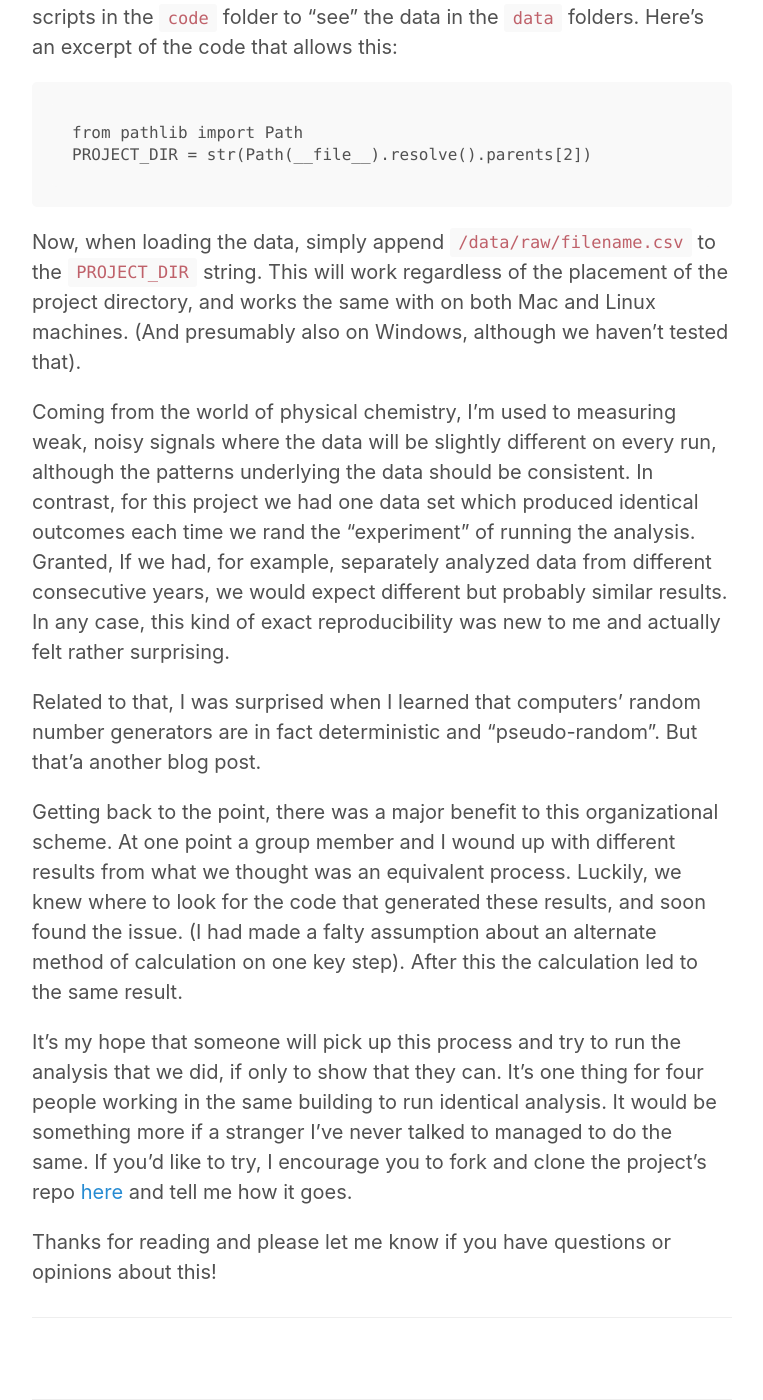
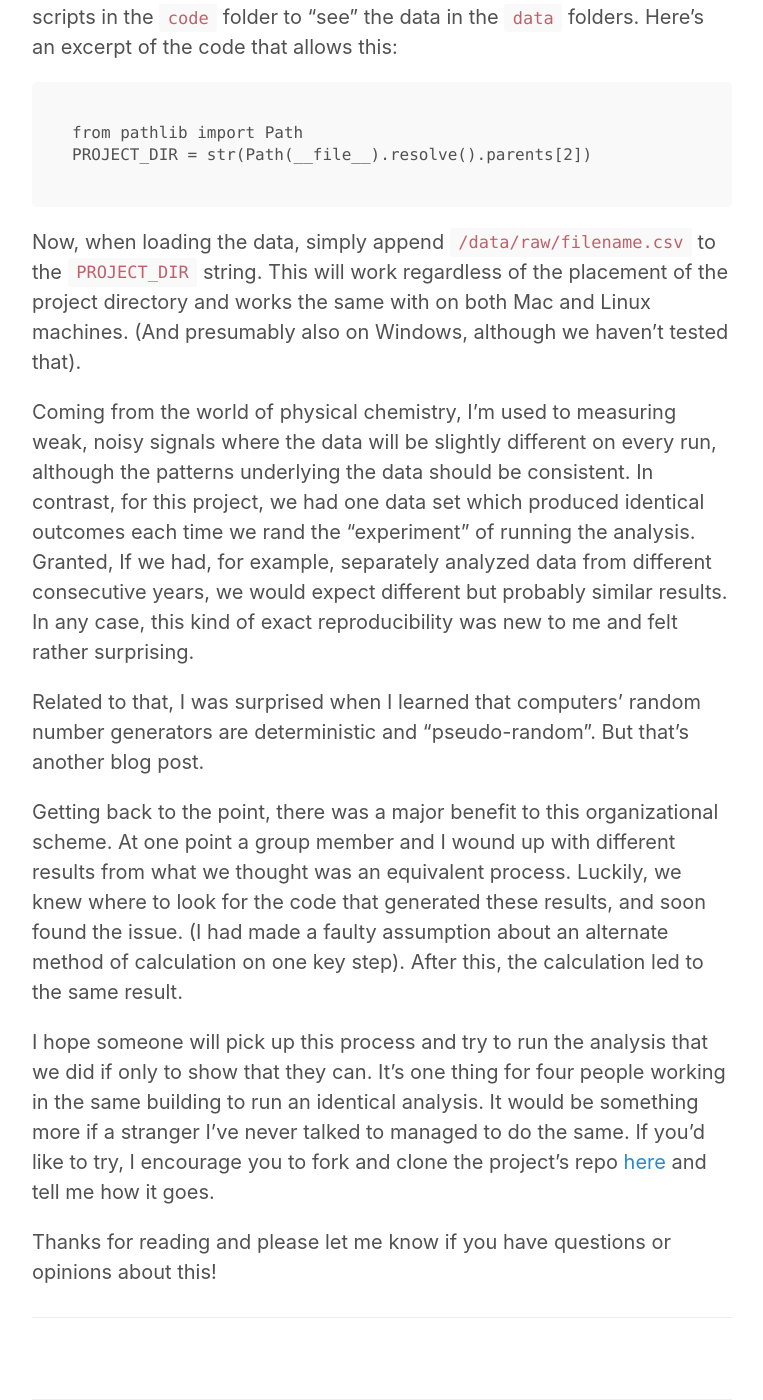
Before and after one commit to erikkristoferanderson/ekand.github.io, a Jekyll site: the page built from _posts/2020-01-13-on-reproducibility.md, in a window 1280 px wide and 1400 px high, scrolled down 1837 px. Shown: the whole window, without its empty margins (258-1021 px from the left). Built offline with Jekyll 4.4.1, drawn with Linux system fonts in a browser that asks for light colours; some of the changed text lies outside the part shown.

Commit message:
fix typos

````diff
--- a/_posts/2020-01-13-on-reproducibility.md
+++ b/_posts/2020-01-13-on-reproducibility.md
@@ -30,7 +30,7 @@ To organize the project, I took inspiration from the [cookie cutter data science
 ```
 There are a few key features here. First, data is separated from jupyter notebooks and python code. This separation helps to keep things organized.
 
-Second, data is separated into raw data and interem data. The folder `data/raw` is, as the name suggests, for data in in the original form as downloaded from the New York City Metropolitan Transportation Authority (MTA). This ensures that the analysis can always be run from the same starting point, even if the MTA website goes down. `data/interem`, again as the name suggests, is a folder for data that has been partially processed. Saving this data partway through the analysis can save time when developing and re-running the later steps of the data manipulation process.
+Second, data is separated into raw data and interim data. The folder `data/raw` is, as the name suggests, for data in the original form as downloaded from the New York City Metropolitan Transportation Authority (MTA). This ensures that the analysis can always be run from the same starting point, even if the MTA website goes down. `data/interim`, again as the name suggests, is a folder for data that has been partially processed. Saving this data part way through the analysis can save time when developing and re-running the later steps of the data manipulation process.
 
 A technical note: We needed to take an additional step to allow the python scripts in the `code` folder to "see" the data in the `data` folders. Here's an excerpt of the code that allows this:
 
@@ -38,15 +38,15 @@ A technical note: We needed to take an additional step to allow the python scrip
 from pathlib import Path
 PROJECT_DIR = str(Path(__file__).resolve().parents[2])
 ```
-Now, when loading the data, simply append `/data/raw/filename.csv` to the `PROJECT_DIR` string. This will work regardless of the placement of the project directory, and works the same with on both Mac and Linux machines. (And presumably also on Windows, although we haven't tested that).
+Now, when loading the data, simply append `/data/raw/filename.csv` to the `PROJECT_DIR` string. This will work regardless of the placement of the project directory and works the same with on both Mac and Linux machines. (And presumably also on Windows, although we haven't tested that).
 
-Coming from the world of physical chemistry, I'm used to measuring weak, noisy signals where the data will be slightly different on every run, although the patterns underlying the data should be consistent. In contrast, for this project we had one data set which produced identical outcomes each time we rand the "experiment" of running the analysis. Granted, If we had, for example, separately analyzed data from different consecutive years, we would expect different but probably similar results. In any case, this kind of exact reproducibility was new to me and actually felt rather surprising.
+Coming from the world of physical chemistry, I'm used to measuring weak, noisy signals where the data will be slightly different on every run, although the patterns underlying the data should be consistent. In contrast, for this project, we had one data set which produced identical outcomes each time we rand the "experiment" of running the analysis. Granted, If we had, for example, separately analyzed data from different consecutive years, we would expect different but probably similar results. In any case, this kind of exact reproducibility was new to me and felt rather surprising.
 
-Related to that, I was surprised when I learned that computers' random number generators are in fact deterministic and "pseudo-random". But that'a another blog post.
+Related to that, I was surprised when I learned that computers' random number generators are deterministic and "pseudo-random". But that's another blog post.
 
-Getting back to the point, there was a major benefit to this organizational scheme. At one point a group member and I wound up with different results from what we thought was an equivalent process. Luckily, we knew where to look for the code that generated these results, and soon found the issue. (I had made a falty assumption about an alternate method of calculation on one key step). After this the calculation led to the same result.
+Getting back to the point, there was a major benefit to this organizational scheme. At one point a group member and I wound up with different results from what we thought was an equivalent process. Luckily, we knew where to look for the code that generated these results, and soon found the issue. (I had made a faulty assumption about an alternate method of calculation on one key step). After this, the calculation led to the same result.
 
-It's my hope that someone will pick up this process and try to run the analysis that we did, if only to show that they can. It's one thing for four people working in the same building to run identical analysis. It would be something more if a stranger I've never talked to managed to do the same. If you'd like to try, I encourage you to fork and clone the project's repo [here](https://github.com/ekand/mtacular) and tell me how it goes.
+I hope someone will pick up this process and try to run the analysis that we did if only to show that they can. It's one thing for four people working in the same building to run an identical analysis. It would be something more if a stranger I've never talked to managed to do the same. If you'd like to try, I encourage you to fork and clone the project's repo [here](https://github.com/ekand/mtacular) and tell me how it goes.
 
 Thanks for reading and please let me know if you have questions or opinions about this!
 
````
Also changed, not shown: other parts of _posts/2020-01-13-on-reproducibility.md (+3 -3 lines).
